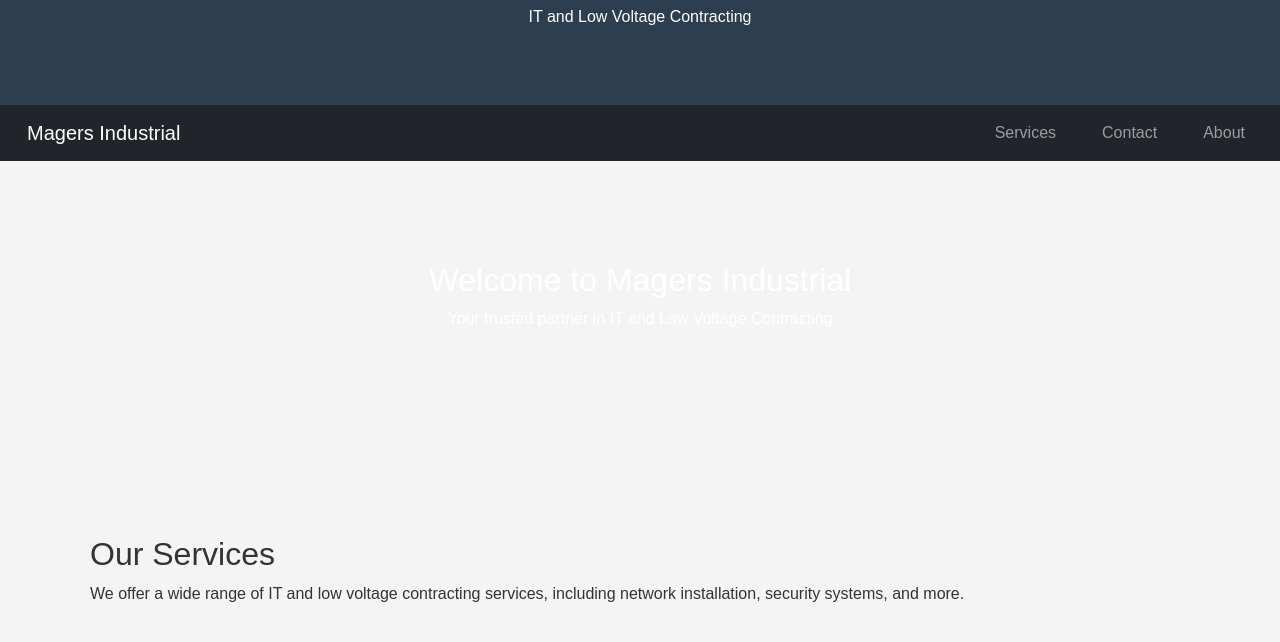
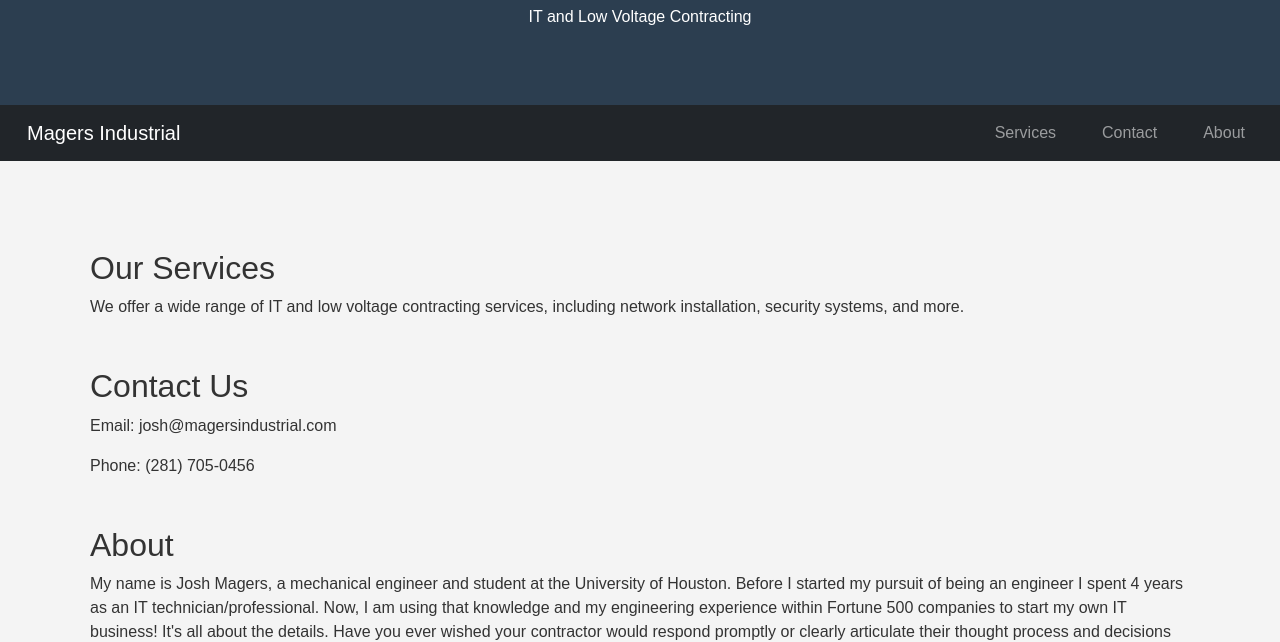
Before and after one commit to JoshuaMagers/MagersITConstruction, a plain HTML site: page index.html in a window 1280 px wide. Shown: the part 159-801 px from the top of the page. Drawn offline with nearby package versions, Linux system fonts and the light colour scheme.

Commit message:
Update index.html

```diff
--- a/index.html
+++ b/index.html
@@ -73,11 +73,6 @@
     </div>
 </nav>
 
-<section class="hero">
-    <h2>Welcome to Magers Industrial</h2>
-    <p>Your trusted partner in IT and Low Voltage Contracting</p>
-</section>
-
 <div class="content container">
     <section id="services" class="services my-5">
         <h2>Our Services</h2>
```
